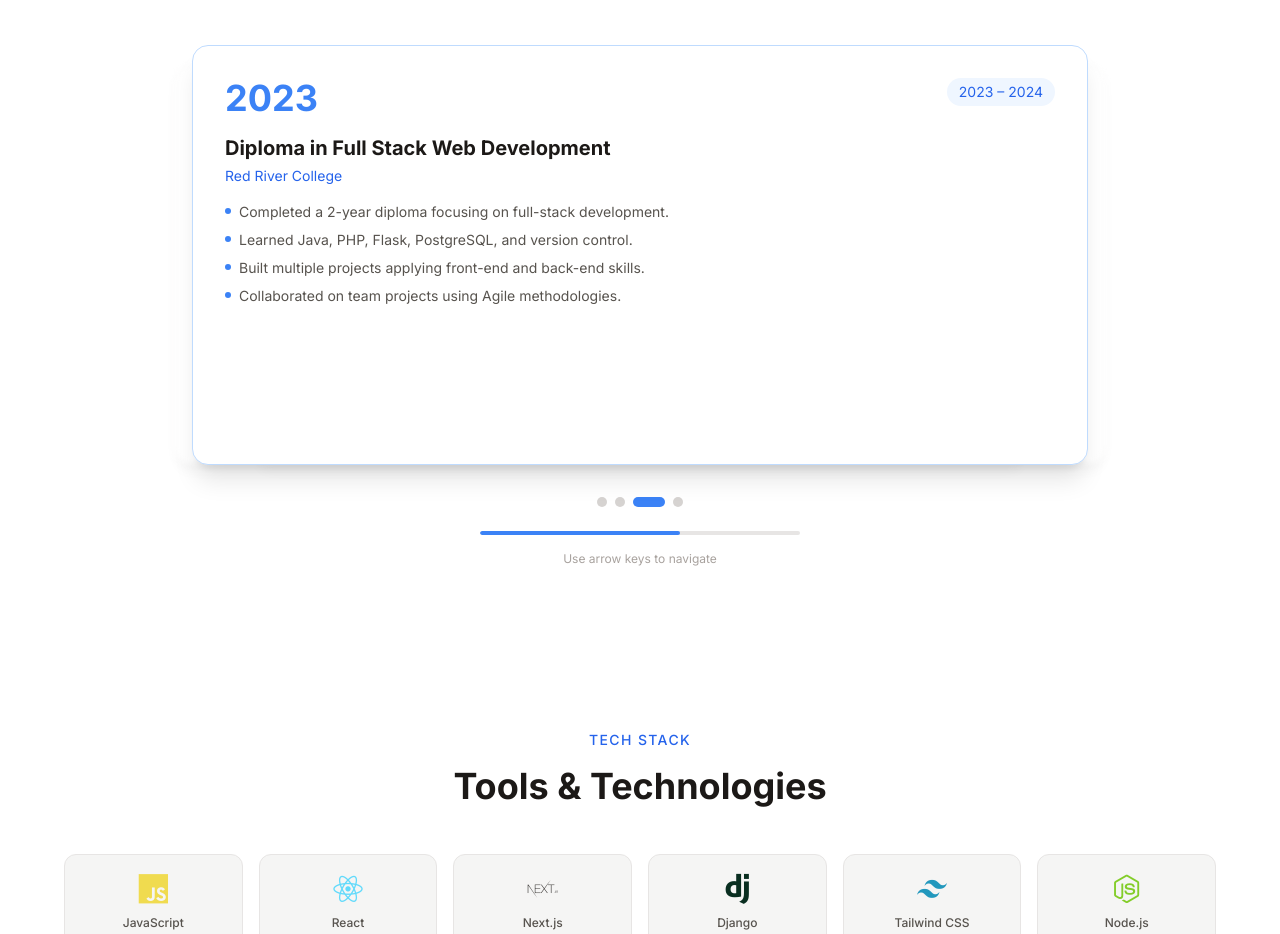
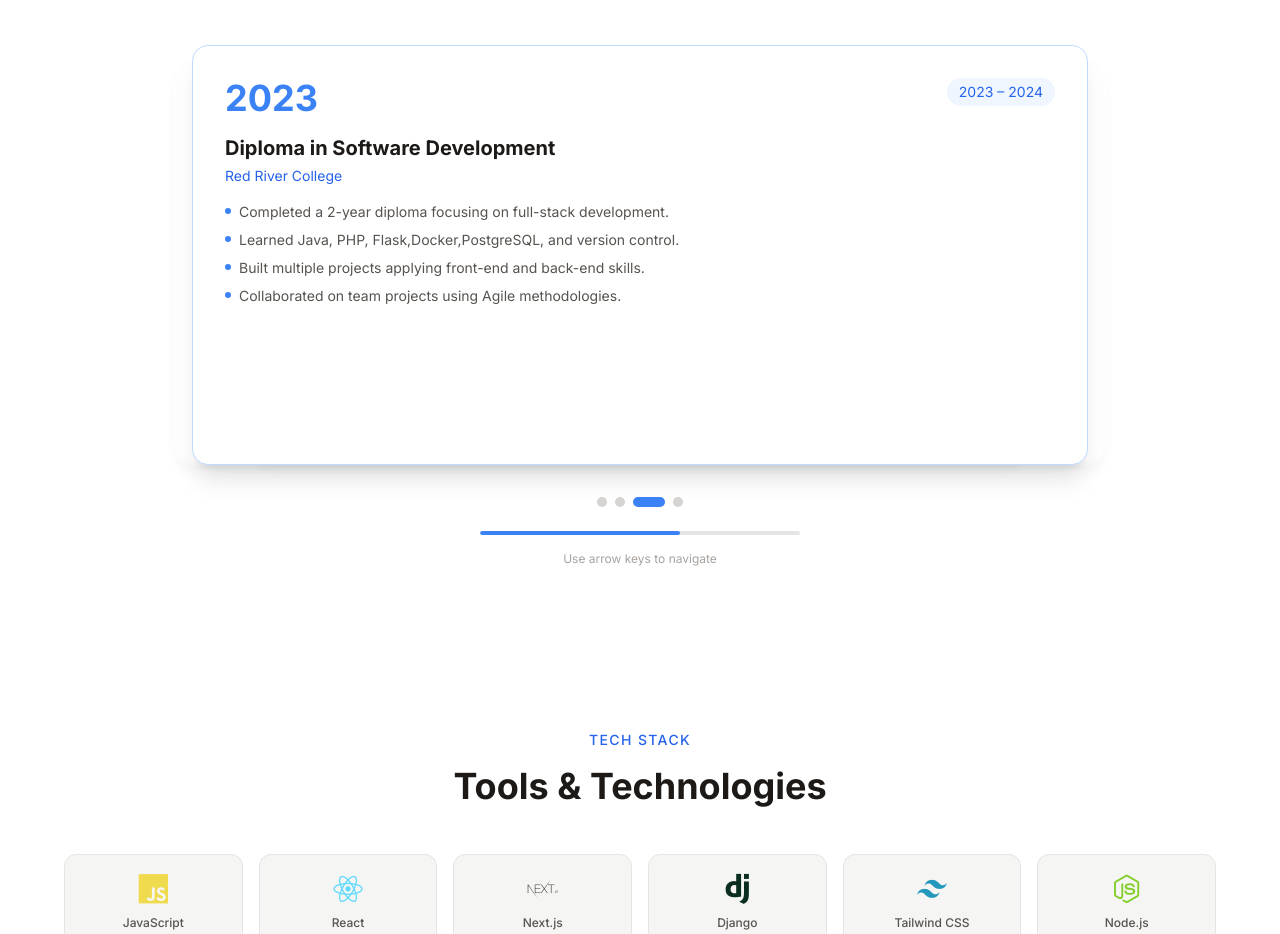
Before and after one commit to toriloye2/portfolio, a React (Vite) app: page / in a window 1280 px wide. Shown: the part 2424-3358 px from the top of the page. Built offline with nearby package versions, Linux system fonts and the light colour scheme.

Commit message:
Update timeline: Change diploma title to 'Diploma in Software Development' and refine skills list to include Docker

```diff
--- a/src/data/timeline.js
+++ b/src/data/timeline.js
@@ -27,12 +27,12 @@ export default [
 	},
 	{
 		year: '2023',
-		title: 'Diploma in Full Stack Web Development',
+		title: 'Diploma in Software Development',
 		company: 'Red River College',
 		dateRange: '2023 – 2024',
 		description: [
 			'Completed a 2-year diploma focusing on full-stack development.',
-			'Learned Java, PHP, Flask, PostgreSQL, and version control.',
+			'Learned Java, PHP, Flask,Docker,PostgreSQL, and version control.',
 			'Built multiple projects applying front-end and back-end skills.',
 			'Collaborated on team projects using Agile methodologies.',
 		],
```
